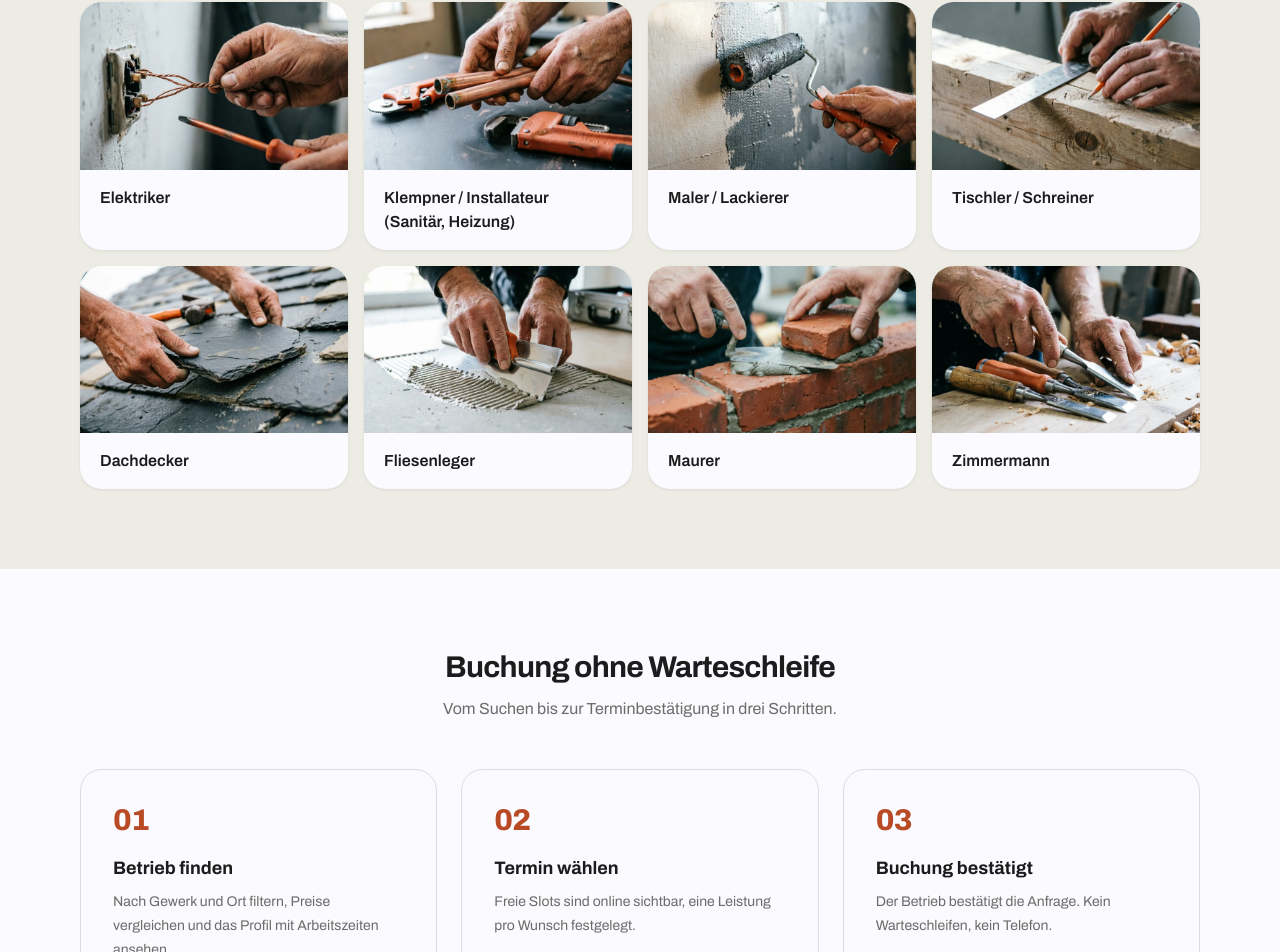
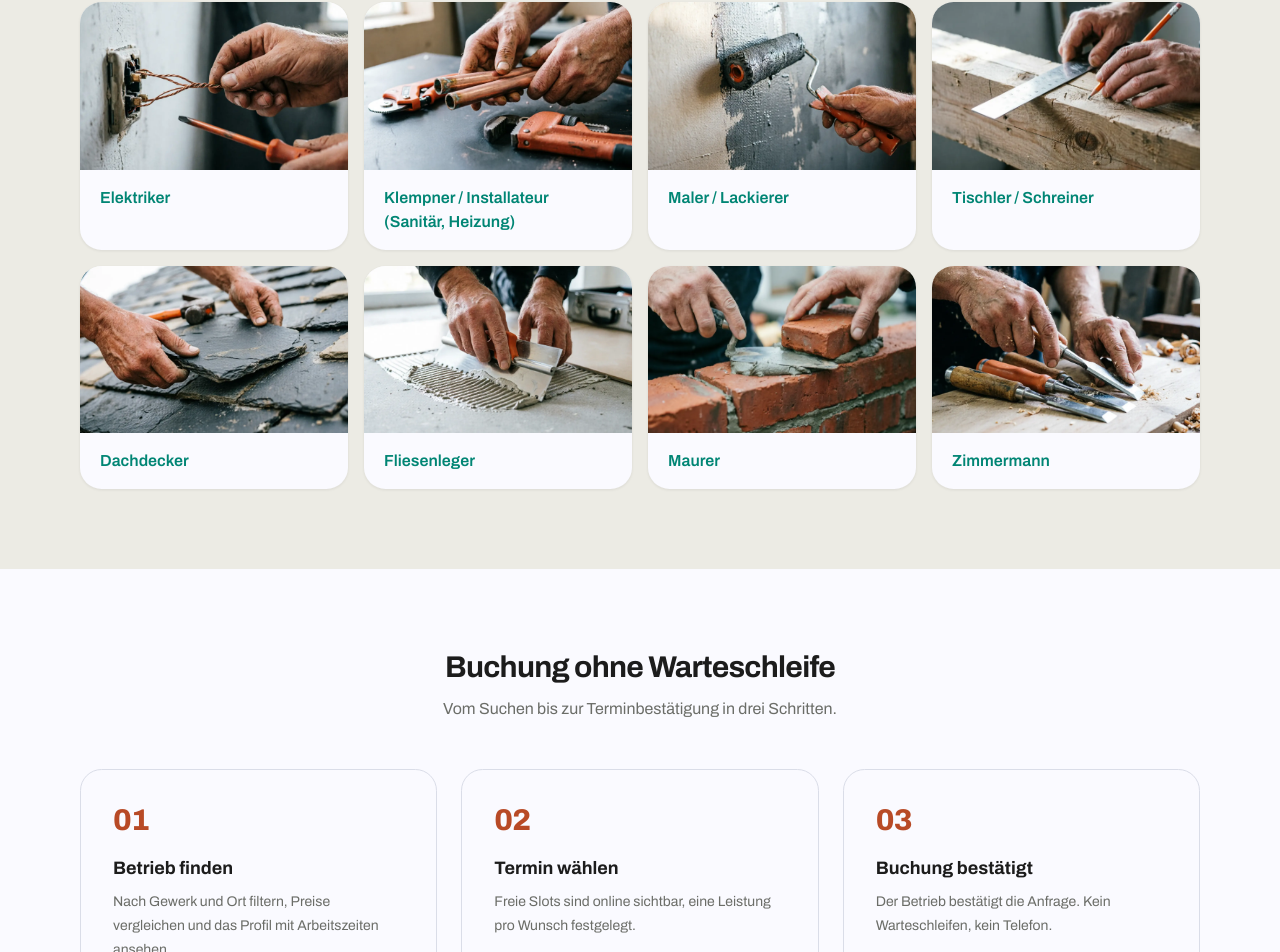
Before and after one commit to Yevhenii1951/handwerker-booking-pro-Kassel, a Next.js app in the folder web/: page / in a window 1280 px wide. Shown: the part 873-1825 px from the top of the page. Built offline with nearby package versions, Linux system fonts and the light colour scheme; no server answers; the database is empty.

Commit message:
design: teal category names on gewerk cards

```diff
--- a/web/src/app/(marketing)/page.tsx
+++ b/web/src/app/(marketing)/page.tsx
@@ -95,7 +95,7 @@ export default async function Home() {
                       </div>
                     )}
                     <span className="px-5 py-4">
-                      <span className="font-semibold leading-snug text-foreground">
+                      <span className="font-semibold leading-snug text-[#008574]">
                         {trade}
                       </span>
                     </span>
```
